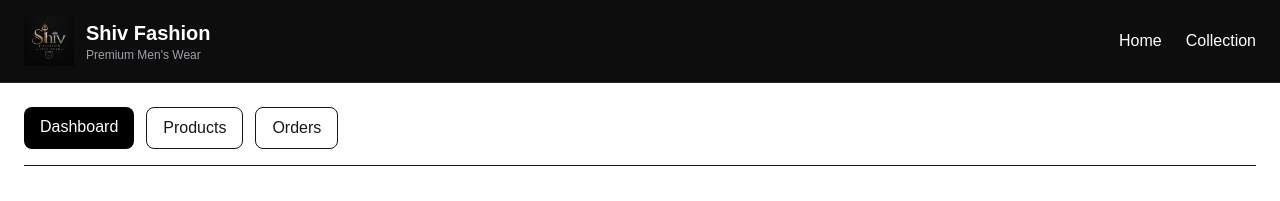
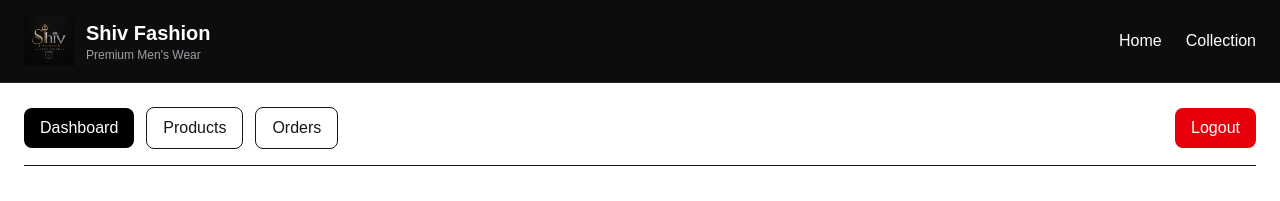
Before and after one commit to OmBaisane/Shiv-Fashion-Store, a Next.js app: page /admin/dashboard in a window 1280 px wide. Shown: the top 201 px of the page. Built offline with nearby package versions, Linux system fonts and the light colour scheme; no server answers; the database is empty.

Commit message:
feat: complete admin order management and authentication

```diff
--- a/src/components/AdminNavbar.tsx
+++ b/src/components/AdminNavbar.tsx
@@ -1,8 +1,9 @@
 import Link from "next/link";
+import LogoutButton from "./LogoutButton";
 
 export default function AdminNavbar() {
   return (
-    <div className="mb-8 flex flex-wrap gap-3 border-b pb-4">
+    <div className="mb-8 flex flex-wrap items-center gap-3 border-b pb-4">
       <Link
         href="/admin/dashboard"
         className="rounded-lg bg-black px-4 py-2 text-white"
@@ -17,6 +18,10 @@ export default function AdminNavbar() {
       <Link href="/admin/orders" className="rounded-lg border px-4 py-2">
         Orders
       </Link>
+
+      <div className="ml-auto">
+        <LogoutButton />
+      </div>
     </div>
   );
 }
--- /dev/null
+++ b/src/components/LogoutButton.tsx
@@ -0,0 +1,20 @@
+"use client";
+
+export default function LogoutButton() {
+  async function handleLogout() {
+    await fetch("/api/auth/logout", {
+      method: "POST",
+    });
+
+    window.location.href = "/admin/login";
+  }
+
+  return (
+    <button
+      onClick={handleLogout}
+      className="rounded-lg bg-red-600 px-4 py-2 text-white"
+    >
+      Logout
+    </button>
+  );
+}
```
